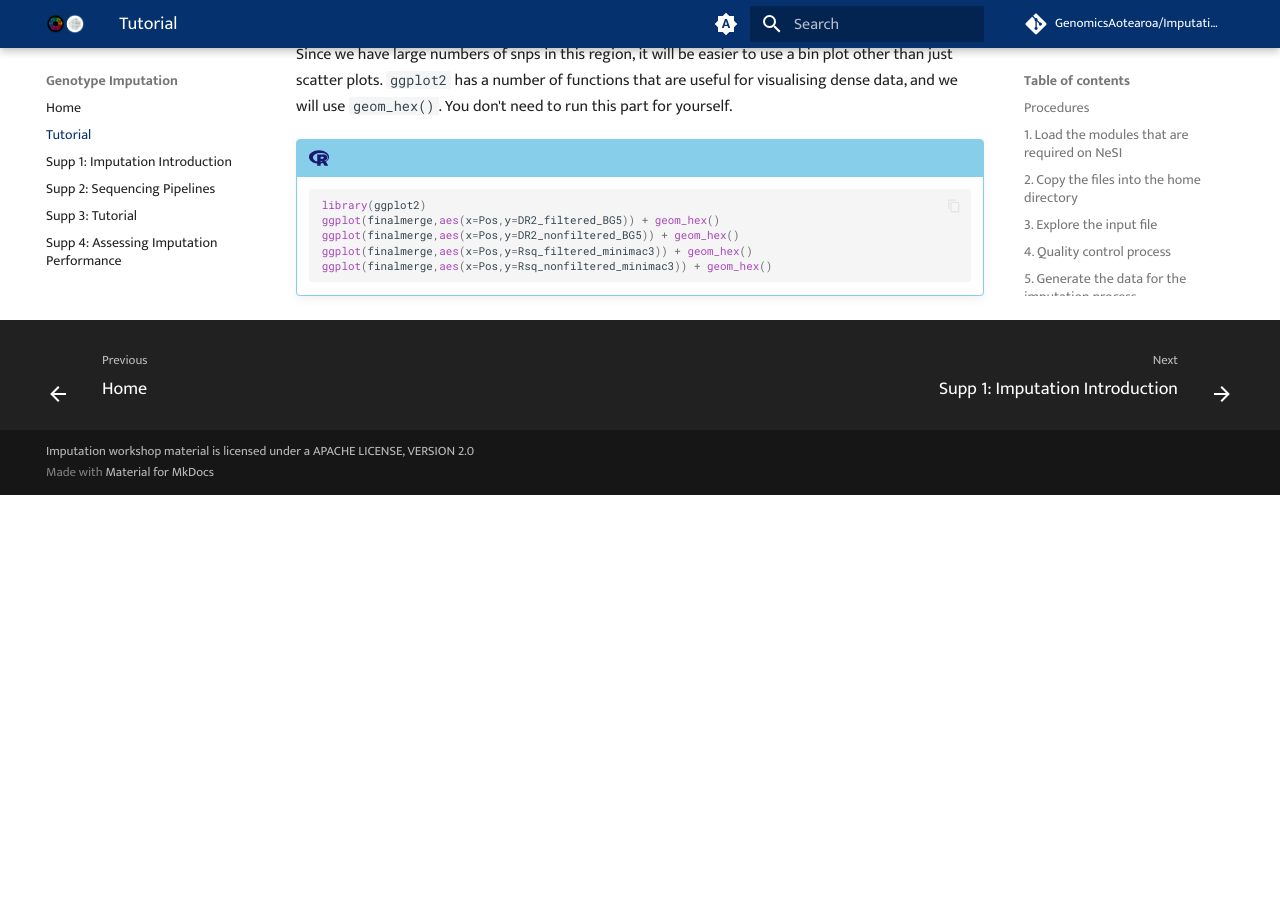
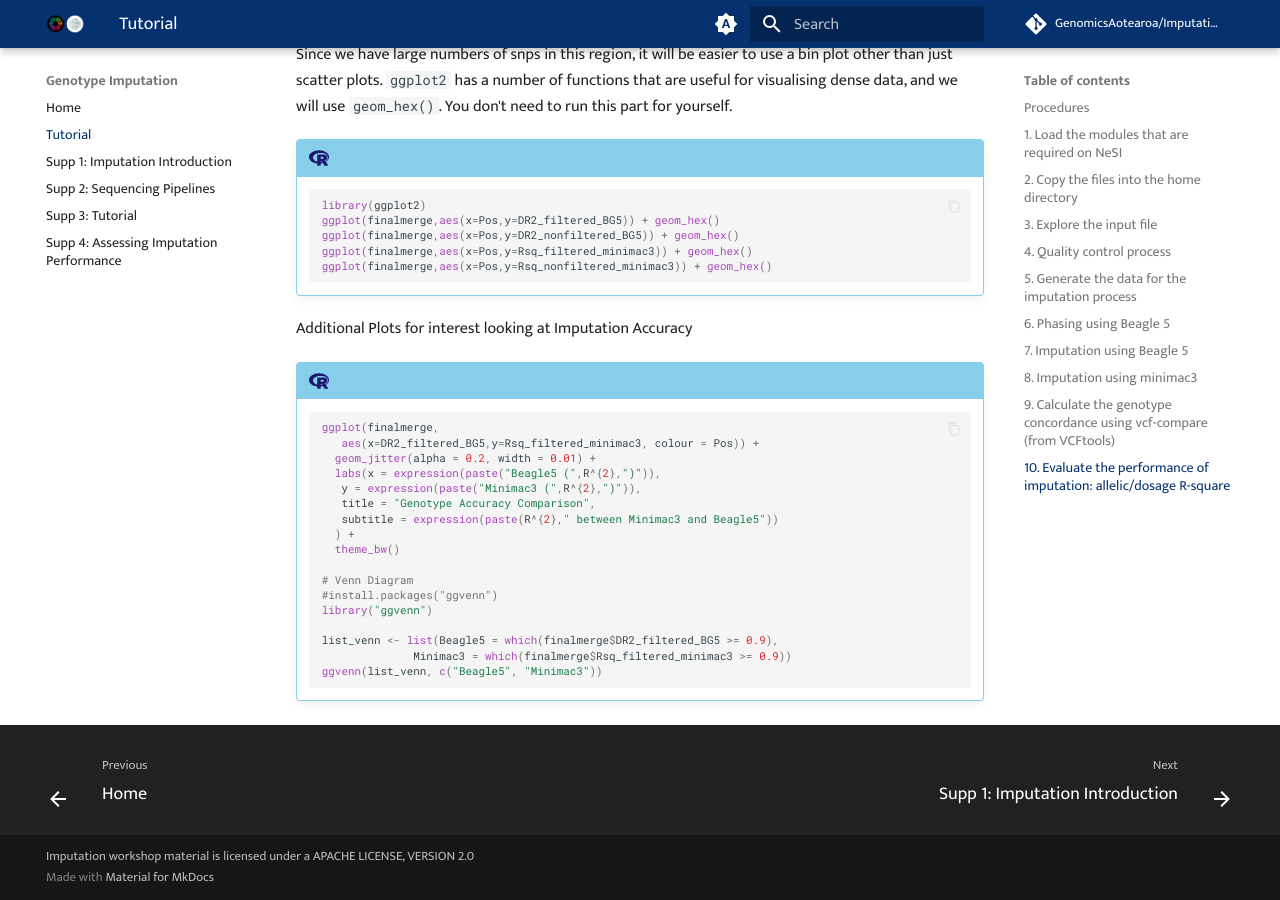
Before and after one commit to GenomicsAotearoa/Imputation-workshop, an MkDocs documentation site: the page built from docs/1_tutorial.md, in a window 1280 px wide and 900 px high, scrolled down 15023 px. Built offline with MkDocs 1.6.1 and Material for MkDocs 9.7.7, drawn with Linux system fonts in a browser that asks for light colours; comment, search, counter and statistics services are not loaded; before the commit the page ends 15518 px from its top, so only the background shows below that.

Commit message:
Update 1_tutorial.md
venn diagram

````diff
--- a/docs/1_tutorial.md
+++ b/docs/1_tutorial.md
@@ -593,3 +593,26 @@ Since we have large numbers of snps in this region, it will be easier to use a b
     ggplot(finalmerge,aes(x=Pos,y=Rsq_filtered_minimac3)) + geom_hex()
     ggplot(finalmerge,aes(x=Pos,y=Rsq_nonfiltered_minimac3)) + geom_hex()
     ```
+
+Additional Plots for interest looking at Imputation Accuracy
+!!! r-project "code"
+
+    ```r
+    ggplot(finalmerge,
+       aes(x=DR2_filtered_BG5,y=Rsq_filtered_minimac3, colour = Pos)) +
+      geom_jitter(alpha = 0.2, width = 0.01) +
+      labs(x = expression(paste("Beagle5 (",R^{2},")")),
+       y = expression(paste("Minimac3 (",R^{2},")")),
+       title = "Genotype Accuracy Comparison",
+       subtitle = expression(paste(R^{2}," between Minimac3 and Beagle5"))
+      ) +
+      theme_bw()
+
+    # Venn Diagram
+    #install.packages("ggvenn")
+    library("ggvenn")
+
+    list_venn <- list(Beagle5 = which(finalmerge$DR2_filtered_BG5 >= 0.9),
+                  Minimac3 = which(finalmerge$Rsq_filtered_minimac3 >= 0.9))
+    ggvenn(list_venn, c("Beagle5", "Minimac3"))
+    ```
````
